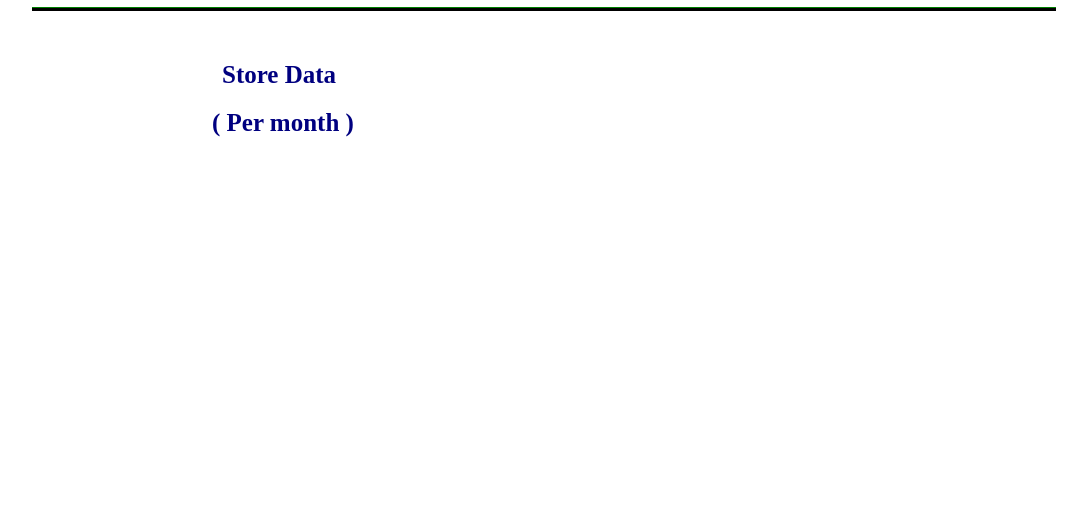
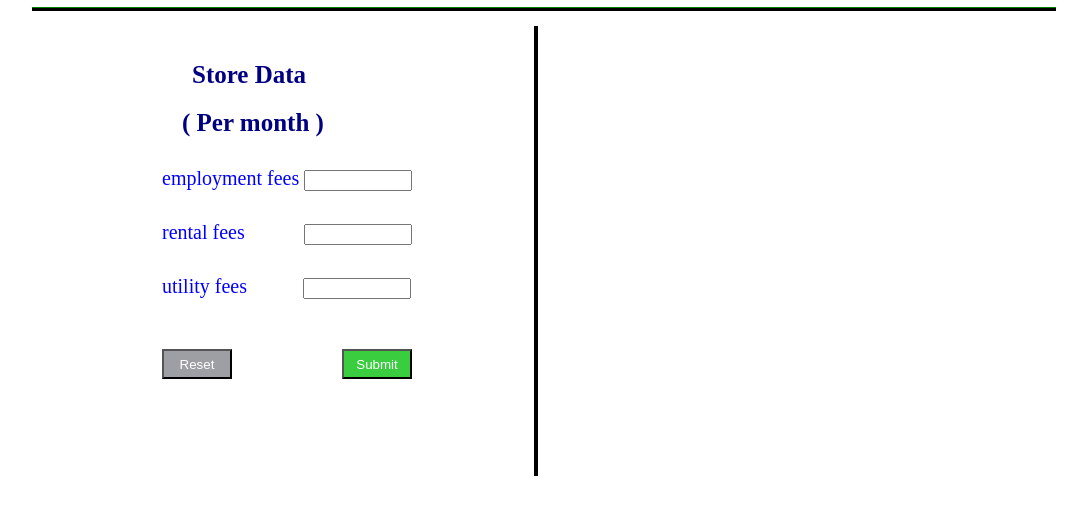
Before and after one commit to wzhoujdz/IAAA, a website: page public/fixedCost.html in a window 1280 px wide. Shown: the part 60-574 px from the top of the page, without its empty margins (102-1189 px from the left). Drawn offline with Linux system fonts and the light colour scheme.

Commit message:
change fixed Cost

```diff
--- a/public/fixedCost.html
+++ b/public/fixedCost.html
@@ -23,16 +23,42 @@
         </div>
         <div style = "float:left;margin-left:10px;margin-top:10px;border-bottom:3px solid black;width:1024px;height:1px;color:black;background:green;">
         </div>
-        <div style = "float:left; width:1024px">
-            <div style = "float: left;margin-top:50px; margin-left:200px;text-align:center;font-size:25px; color:navy;font-weight:700;">
-                Store Data
+        <div style = "float:left; width:512px; height:1024px">
+            <div style = "float:left; width:512px">
+                <div style = "float: left;margin-top:50px; margin-left:170px;text-align:center;font-size:25px; color:navy;font-weight:700;">
+                    Store Data
+                </div>
             </div>
+            <div style = "float:left; width:512px">
+                <div style = "float: left;margin-top:20px; margin-left:160px;text-align:center;font-size:25px; color:navy;font-weight:700;">
+                    ( Per month )
+                </div>
+            </div>
+            <div style = "float:left;margin-left: 140px; font-size:20px;color:blue;font-weight:500;margin-top:30px;">
+                employment fees
+                <input style= "width: 100px" type="text" id="employmentFees" />
+            </div>
+            <div style = "float:left;margin-left: 140px; font-size:20px;color:blue;font-weight:500;margin-top:30px;">
+                rental fees
+                <input style= "width: 100px;margin-left: 54px;" type="text" id="rentalFees" />
+            </div>
+            <div style = "float:left;margin-left: 140px; font-size:20px;color:blue;font-weight:500;margin-top:30px;">
+                utility fees
+                <input style= "width: 100px; margin-left: 51px;" type="text" id="utilityFees" />
+            </div>
+
+            <button id="resetId" style="margin-left:140px;width:70px;height:30px;color:white;background:#818289c4;float:left;margin-top:50px;">
+				Reset
+            </button>
+            <button id="submitId" style="margin-left:110px;width:70px;height:30px;color:white;background:#39cd3f;float:left;margin-top:50px;">
+				Submit
+			</button>
         </div>
-        <div style = "float:left; width:1024px">
-            <div style = "float: left;margin-top:20px; margin-left:190px;text-align:center;font-size:25px; color:navy;font-weight:700;">
-                ( Per month )
-            </div>
+
+        <div style = "float:left; margin-top:15px;width:4px; height:450px;background:black;">
         </div>
+        <!-- 注释：ctrl K C -->
+
 
 
     </div>
```
